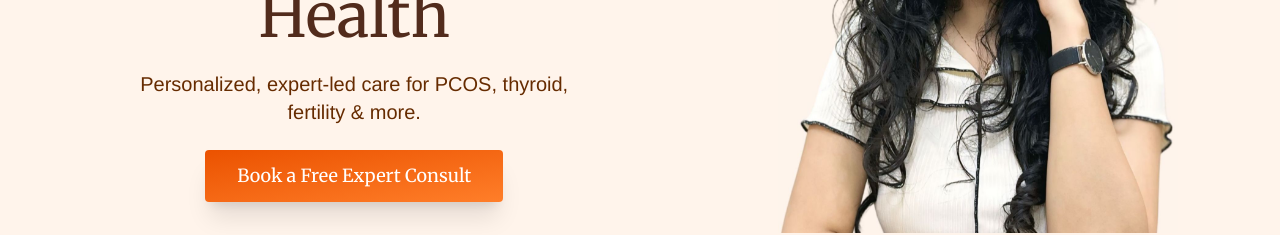
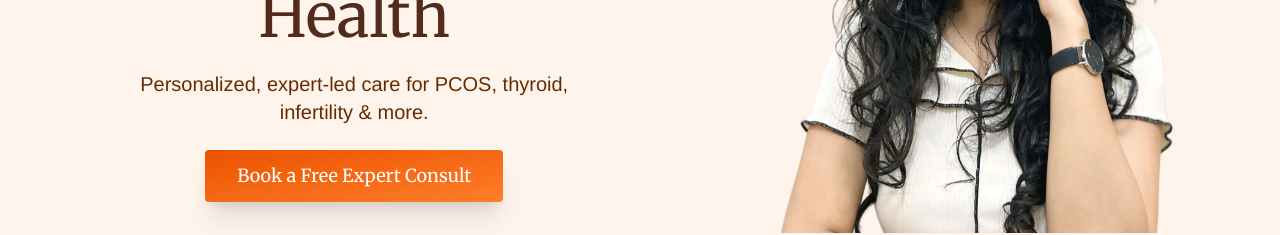
Before and after one commit to shwet91/sia_health, a Next.js app in the folder client/: page / in a window 1280 px wide. Shown: the part 347-582 px from the top of the page. Built offline with nearby package versions, Linux system fonts and the light colour scheme.

Commit message:
dubara image replace karwa diya

```diff
--- a/client/src/components/landingPage/ApproachV2.tsx
+++ b/client/src/components/landingPage/ApproachV2.tsx
@@ -54,7 +54,7 @@ export default function ApproachV2() {
               className={`${merriweather.className} approach-img w-full h-full relative`}
             >
               <img
-                src="/help3.jpeg"
+                src="/help3.jpg"
                 alt="Medical & Health Analysis"
                 className="absolute inset-0 w-full h-full object-top"
               />
--- a/client/src/components/landingPage/Hero2.tsx
+++ b/client/src/components/landingPage/Hero2.tsx
@@ -55,7 +55,7 @@ export default function Hero2() {
 
             <div className=" flex flex-col gap-2 text-[#662b00] max-w-md mx-auto md:mx-0">
               <p className="text-xs sm:text-lg md:text-xl font-normal text-center whitespace-nowrap sm:whitespace-normal">
-                Personalized, expert-led care for PCOS, thyroid, fertility &
+                Personalized, expert-led care for PCOS, thyroid, infertility &
                 more.
               </p>
             </div>
```
Also changed, not shown: client/public/help3.jpg (added).
